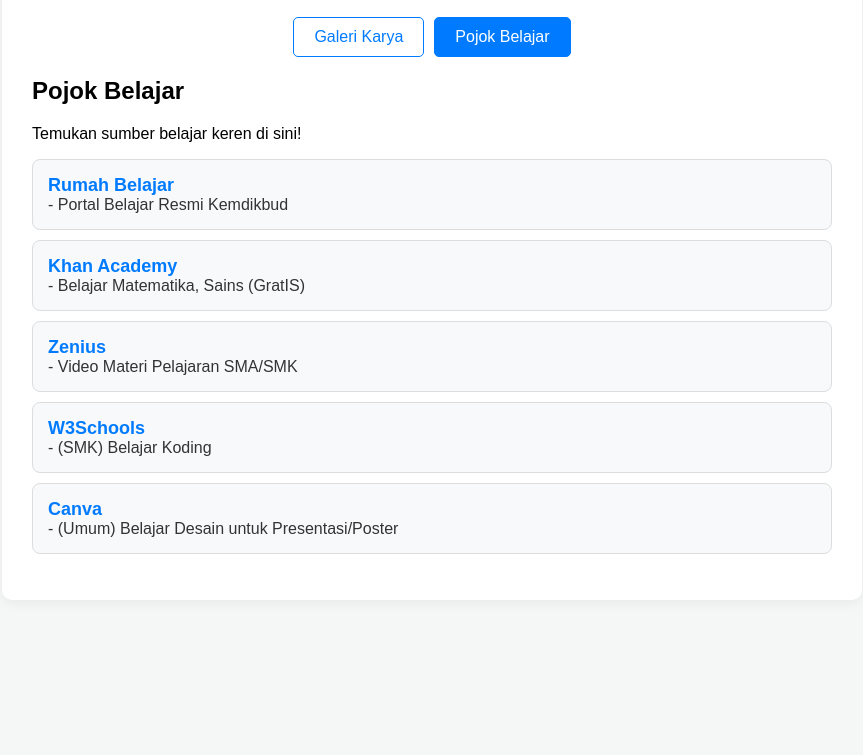
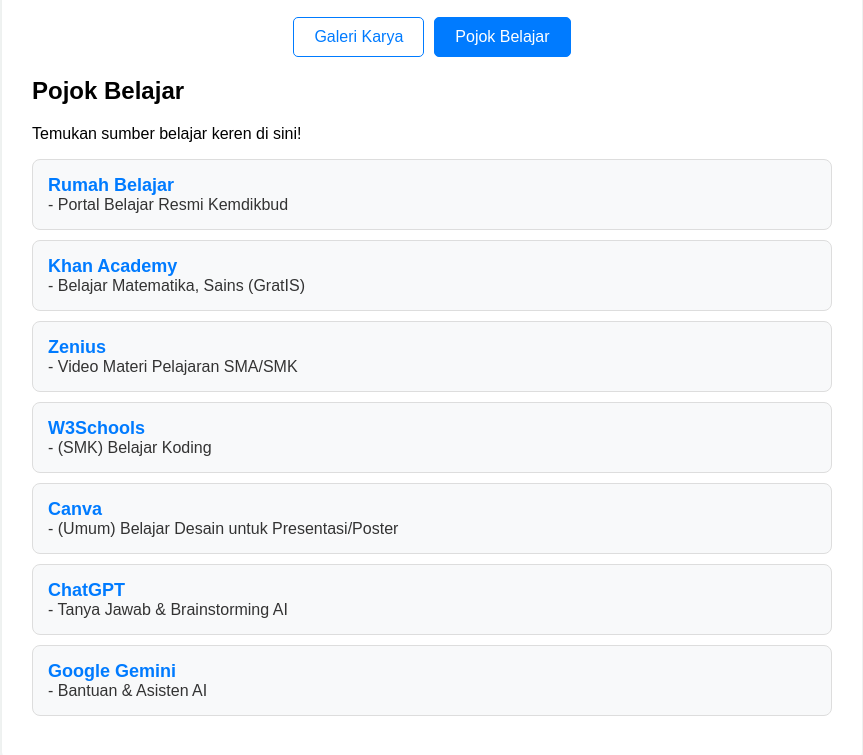
Before and after one commit to rinarin12/KanvasSiswa, a plain HTML site: page index.html in a window 1280 px wide. Both pictures are taken after a click on the button "Pojok Belajar". Shown: the part 183-938 px from the top of the page, without its empty margins (208-1071 px from the left). Before the commit the page ends 823 px from the top, so only its background shows below. Drawn offline with Linux system fonts and the light colour scheme.

Commit message:
Update index.html

```diff
--- a/index.html
+++ b/index.html
@@ -72,6 +72,16 @@
             <strong>Canva</strong> - (Umum) Belajar Desain untuk Presentasi/Poster
           </a>
         </li>
+        <li>
+          <a href="https://chat.openai.com/" target="_blank">
+            <strong>ChatGPT</strong> - Tanya Jawab & Brainstorming AI
+          </a>
+        </li>
+        <li>
+          <a href="https://gemini.google.com/" target="_blank">
+            <strong>Google Gemini</strong> - Bantuan & Asisten AI
+          </a>
+        </li>
       </ul>
     </section>
 
```
